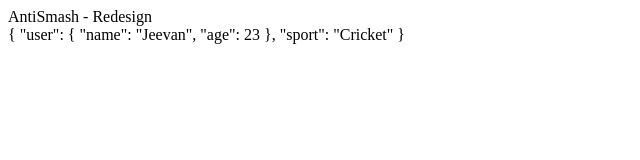
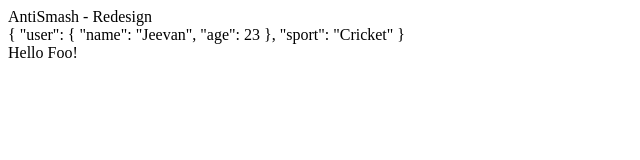
Before and after one commit to antismash/2019-gsoc-webui, a website built with webpack: page src/index.html in a window 1280 px wide. Shown: the full height of the page, 0-640 px from the left. Built offline with nearby package versions, Linux system fonts and the light colour scheme.

Commit message:
Added lit-html

```diff
--- a/src/components/Person.ts
+++ b/src/components/Person.ts
@@ -1,4 +1,5 @@
 import { User } from './User';
+import { html, render } from 'lit-html';
 
 class Person {
   private profile: object;
@@ -12,4 +13,10 @@
   }
 };
 
+
+
+const helloTemplate = (name) => html`<div>Hello ${name}!</div>`;
+
+render(helloTemplate('Foo'), document.getElementById('greeting'));
+
 export default Person;
--- a/src/index.html
+++ b/src/index.html
@@ -10,5 +10,6 @@
   <body>
     <div>AntiSmash - Redesign</div>
     <div id="profile"></div>
+    <div id="greeting"></div>
   </body>
 </html>
```
